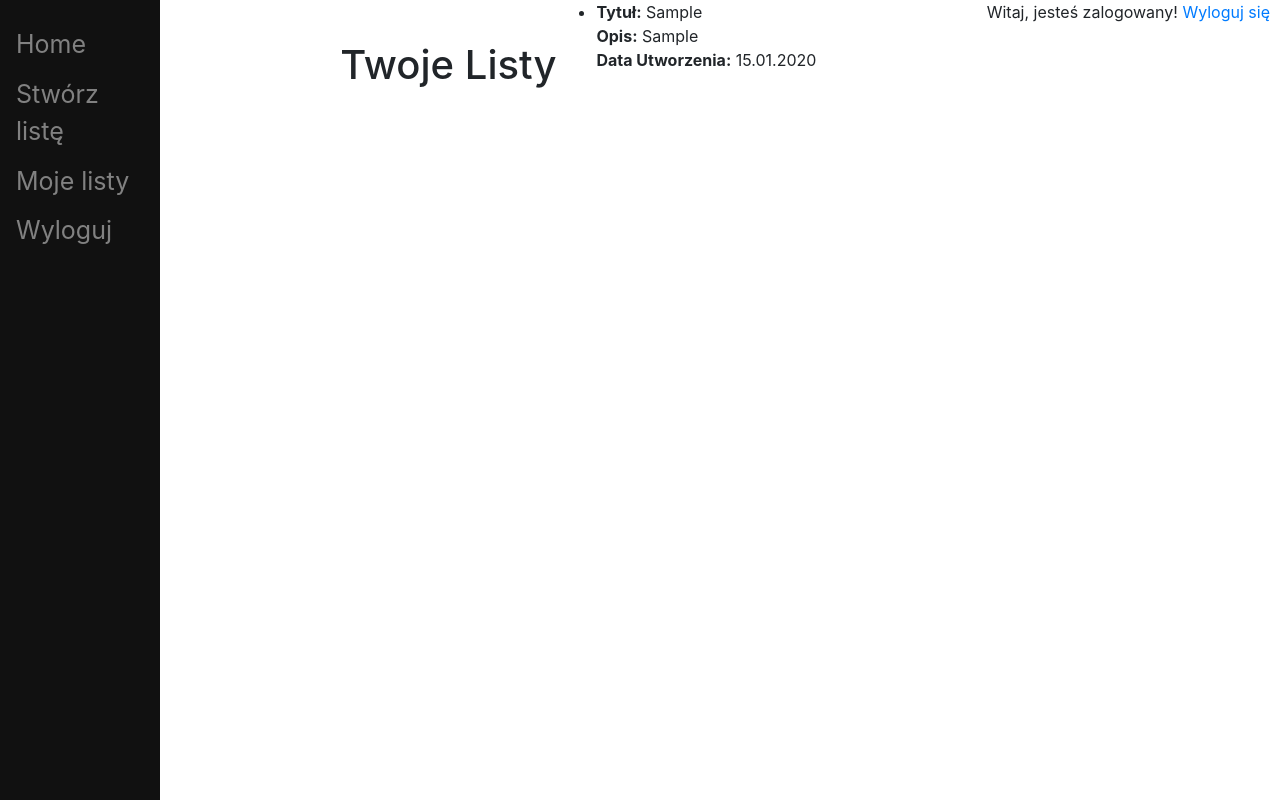
After one commit to cninja5/AplikacjaWebowa, a Django app: page /myLists/ in a window 1280 px wide. The commit adds this page. Run offline with Django 4.2, Linux system fonts and the light colour scheme; a user stored in the database is signed in; tables that the repository leaves empty hold one stand-in row (values such as "Sample post").

Commit message:
Dodanie podstrony do wyświetlania list użytkownika - szkielet wstępny

```diff
--- a/WishLists/templates/addPresentsToList.html
+++ b/WishLists/templates/addPresentsToList.html
@@ -24,7 +24,7 @@
             </div>
 
             <button type="button" class="btn btn-outline-dark btn-lg createListForm" onclick="addPresentField()">Kolejny prezent</button>
-            <a href="/home/"><button type="button" class="btn btn-outline-dark btn-lg createListForm">Zakończ wpowadzenie prezentów</button></a>
+            <a href="/myLists/"><button type="button" class="btn btn-outline-dark btn-lg createListForm">Zakończ wpowadzenie prezentów</button></a>
             <button type="submit" class="btn btn-outline-dark btn-lg createListFormR" >Dodaj prezent do listy</button>
             <button type="reset" class="btn btn-outline-dark btn-lg createListFormR">Wyczyść</button>
 
--- /dev/null
+++ b/WishLists/templates/myLists.html
@@ -0,0 +1,21 @@
+{% extends "main/base.html" %}
+
+{% block content %}
+    <h1 class="witaj">Twoje Listy</h1><br>
+    <div id="listy">
+        {% if listy %}
+            <ul>
+                {% for lista in listy %}
+                    <li>
+                        <strong>Tytuł:</strong> {{ lista.tytul }}<br>
+                        <strong>Opis:</strong> {{ lista.opis }}<br>
+                        <strong>Data Utworzenia:</strong> {{ lista.dataUtworzenia|date:"d.m.Y" }}
+                    </li>
+                {% endfor %}
+            </ul>
+        {% else %}
+            <p>Brak dostępnych list. Przejdź do Swtórz listę aby stworzyć swoją pierwszą listę!</p>
+        {% endif %}
+    </div>
+
+{% endblock %}
--- a/WishLists/urls.py
+++ b/WishLists/urls.py
@@ -5,5 +5,6 @@ from . import views
 urlpatterns = [
     path("createList/", views.createList, name="createList"),
     path("addPresents/<int:idList>/", views.addPresents, name="addPresents"),
+    path("myLists/", views.myLists, name="myLists"),
 
 ]
--- a/WishLists/views.py
+++ b/WishLists/views.py
@@ -37,3 +37,7 @@ def addPresents(request, idList):
         form = DodajPrezentDoListyForm()
 
     return render(request, 'addPresentsToList.html', {'form': form, 'zawartosc_listy': zawartosc_listy, 'tytul': list_object.tytul, 'opis': list_object.opis})
+
+def myLists(request):
+    listy_uzytkownika = Listy.objects.filter(loginWlasciciel=request.user)
+    return render(request, 'myLists.html', {'listy': listy_uzytkownika})
--- a/main/templates/main/base.html
+++ b/main/templates/main/base.html
@@ -19,6 +19,7 @@
         {% elif  user.is_authenticated %}
             <a href="/home/">Home</a>
             <a href="/createList/">Stwórz listę</a>
+            <a href="/myLists/">Moje listy</a>
             <a href="/logout/">Wyloguj</a>
         {% endif %}
     </div>
--- a/static/css/style.css
+++ b/static/css/style.css
@@ -79,3 +79,7 @@
 .deleteRightButton{
     margin-bottom: 2%;
 }
+
+#listy{
+
+}
```
